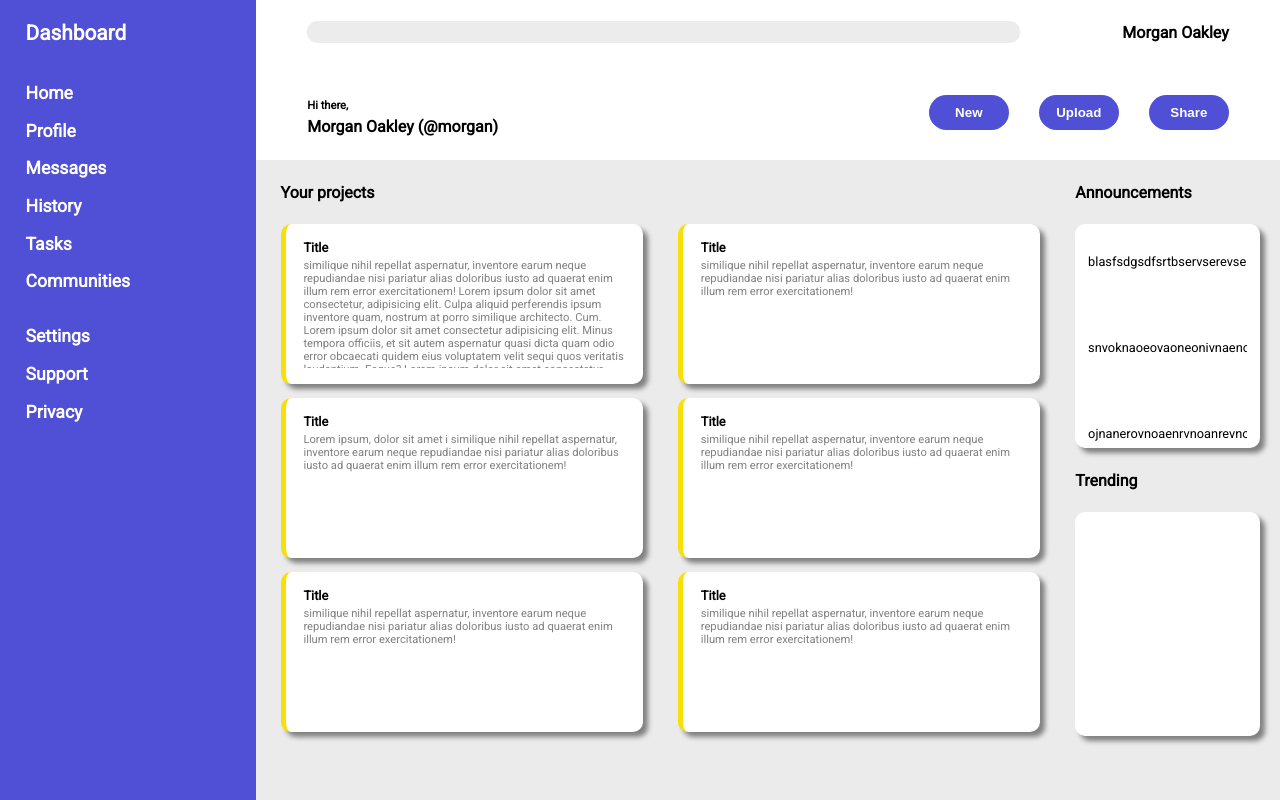
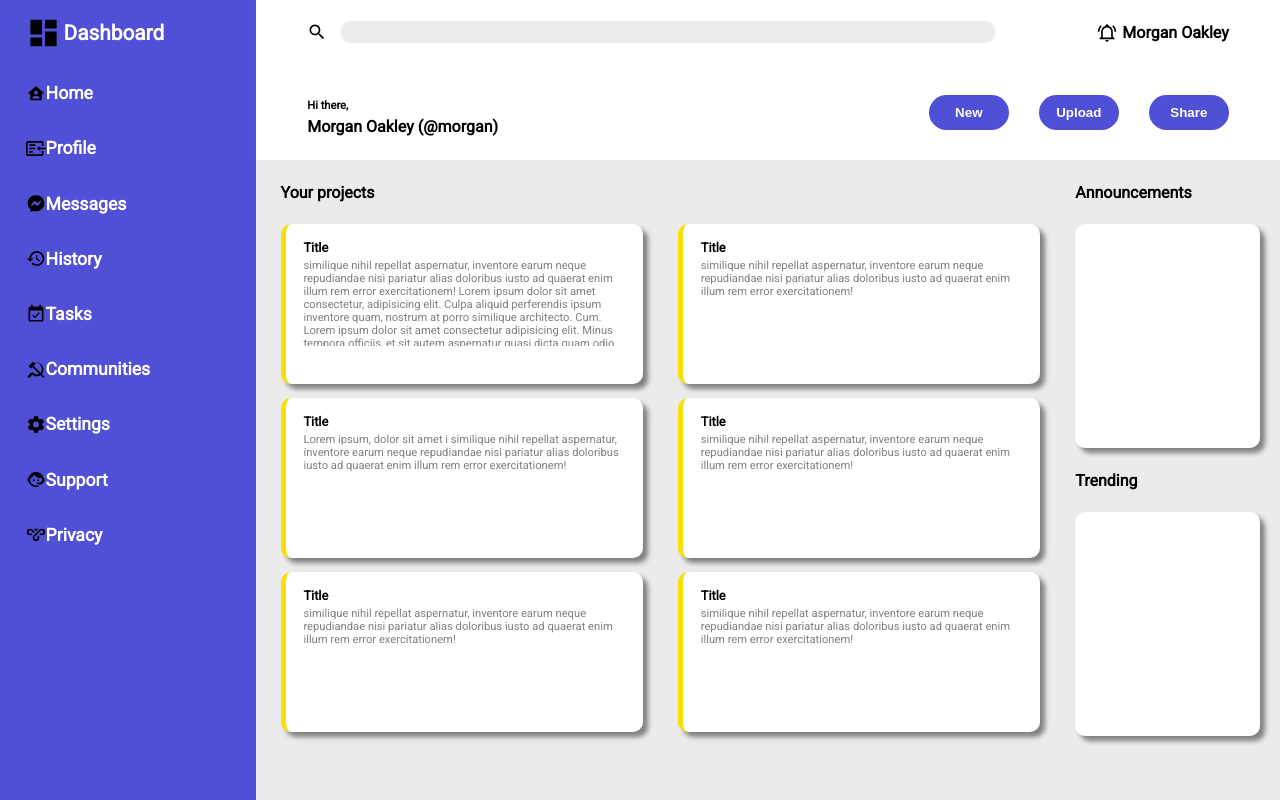
Before and after one commit to 81GB3N/Admin-dashboard, a plain HTML site: page index.html in a window 1280 px wide. Drawn offline with Linux system fonts and the light colour scheme.

Commit message:
working on them svgs

```diff
--- a/index.html
+++ b/index.html
@@ -11,36 +11,46 @@
       <div class="sidebar">
         <div class="sidebar-content">
           <div class="dashboard">
+            <img src="view-dashboard.svg" alt="" class="white big">
             <p>Dashboard</p>
           </div>
           <div class="sidebar-top">
-            <div class="Home">
+            <div class="Home flexing">
+                <img src="home-account.svg" alt="" class="white">
               <p>Home</p>
             </div>
-            <div class="Profile">
+            <div class="Profile flexing">
+                <img src="page-previous-outline.svg" alt="" class="white">
               <p>Profile</p>
             </div>
-            <div class="Messages">
+            <div class="Messages flexing">
+                <img src="facebook-messenger.svg" alt="" class="white">
               <p>Messages</p>
             </div>
-            <div class="History">
+            <div class="History flexing">
+                <img src="history.svg" alt="" class="white">
               <p>History</p>
             </div>
-            <div class="Tasks">
+            <div class="Tasks flexing">
+                <img src="calendar-check.svg" alt="" class="white">
               <p>Tasks</p>
             </div>
-            <div class="Communities">
+            <div class="Communities flexing">
+                <img src="hammer-sickle.svg" alt="" class="white">
               <p>Communities</p>
             </div>
           </div>
           <div class="sidebar-bottom">
-            <div class="Settings">
+            <div class="Settings flexing">
+                <img src="cog.svg" alt="" class="white">
               <p>Settings</p>
             </div>
-            <div class="Support">
+            <div class="Support flexing">
+                <img src="face-agent.svg" alt="" class="white">
               <p>Support</p>
             </div>
-            <div class="Privacy">
+            <div class="Privacy flexing">
+                <img src="vpn.svg" alt="" class="white">
               <p>Privacy</p>
             </div>
           </div>
@@ -49,9 +59,11 @@
       <div class="header">
         <div class="header-top">
           <div class="input">
+            <img class="black" src="magnify.svg" alt="">
             <input type="text" name="" id="" />
           </div>
           <div class="name-right">
+            <img src="bell-ring-outline.svg" alt="" class="black">
             <p>Morgan Oakley</p>
           </div>
         </div>
@@ -158,13 +170,13 @@
         <div class="ann">
           <div class="ann-card">
             <div class="ann-content">
-              <p class="one">
+              <!-- <p class="one">
                 blasfsdgsdfsrtbservserevservservservsevservservse
               </p>
               <p class="two">
                 snvoknaoeovaoneonivnaenonvnonreaoinvoianeroivoinreavnaoie
               </p>
-              <p class="three">ojnanerovnoaenrvnoanrevnoaenrvnoanevraoierv</p>
+              <p class="three">ojnanerovnoaenrvnoanrevnoaenrvnoanevraoierv</p> -->
             </div>
           </div>
         </div>
--- a/style.css
+++ b/style.css
@@ -62,6 +62,8 @@ body, html, .container{
     margin-left: 5%;
     display: flex;
     flex: 1;
+    align-items: center;
+    gap: 2%;
 }
 
 .input>input{
@@ -74,6 +76,10 @@ body, html, .container{
 
 .name-right{
     margin-right: 5%;
+    display: flex;
+    flex-direction: row;
+    gap:5px;
+    /* flex: 0; */
 }
 
 .header-bottom{
@@ -85,6 +91,9 @@ body, html, .container{
 
 .dashboard{
     font-size: 1.3rem;
+    color: white;
+    display: flex;
+    gap: 3px;
 }
 
 .buttons>button{
@@ -140,6 +149,7 @@ body, html, .container{
     display: flex;
     justify-content: center;
     align-items: center;
+
 }
 
 .your-projects{
@@ -214,8 +224,6 @@ body, html, .container{
     display: grid;
     grid-template-rows: 15% 75% 15%;
     grid-template-columns: 60%  13.3333% 13.3333% 13.3333%;
-    /* text-overflow:clip; */
-    overflow-y: auto;
 }
 
 .title{
@@ -233,6 +241,8 @@ body, html, .container{
     font-size: 0.7rem;
     color: grey;
     height: 90%;
+    overflow-y: auto;
+
 }
 
 .name{
@@ -260,18 +270,25 @@ body, html, .container{
     align-items: center;
 }
 
-.ann-content{
+/* .ann-content{
     margin: 0 7%;
     font-size: 0.8rem;
     display: grid;
-    grid-template-rows: 33.333% 33.333% 33.333%;
+    grid-template-rows: repeat(3, 30%);
+    grid-template-columns: 100%;
     height: 100%;
     align-items: center;
     overflow: hidden;
-    gap:5%
-}
-.one{
+    gap:5px;
+    justify-content: center;
+} */
+/* .one{
     grid-row: 1/2;
+    display: flex;
+    flex-wrap: wrap;
+    margin: 0;
+    overflow-wrap: normal;
+    font-size: 0.5rem;
 }
 
 .two{
@@ -280,4 +297,28 @@ body, html, .container{
 
 .three{
     grid-row: 3/4;
+} */
+
+.svg{
+    height: 100%;
+    width: auto;
 }
+
+.black{
+    flex: 0;
+    /* height: 3%; */
+    width: 20px;
+}
+
+.flexing{
+    display: flex;
+}
+
+.white{
+    width: 20px;
+    fill: blanchedalmond;
+}
+
+.big{
+    width: 35px;
+}
```
Also changed, not shown: bell-ring-outline.svg (added), calendar-check.svg (added), cog.svg (added), eye-check-outline.svg (added), face-agent.svg (added), facebook-messenger.svg (added), hammer-sickle.svg (added), history.svg (added), home-account.svg (added), magnify.svg (added), page-previous-outline.svg (added), star-check-outline.svg (added), transit-connection-variant.svg (added), view-dashboard.svg (added), 1 more files.
